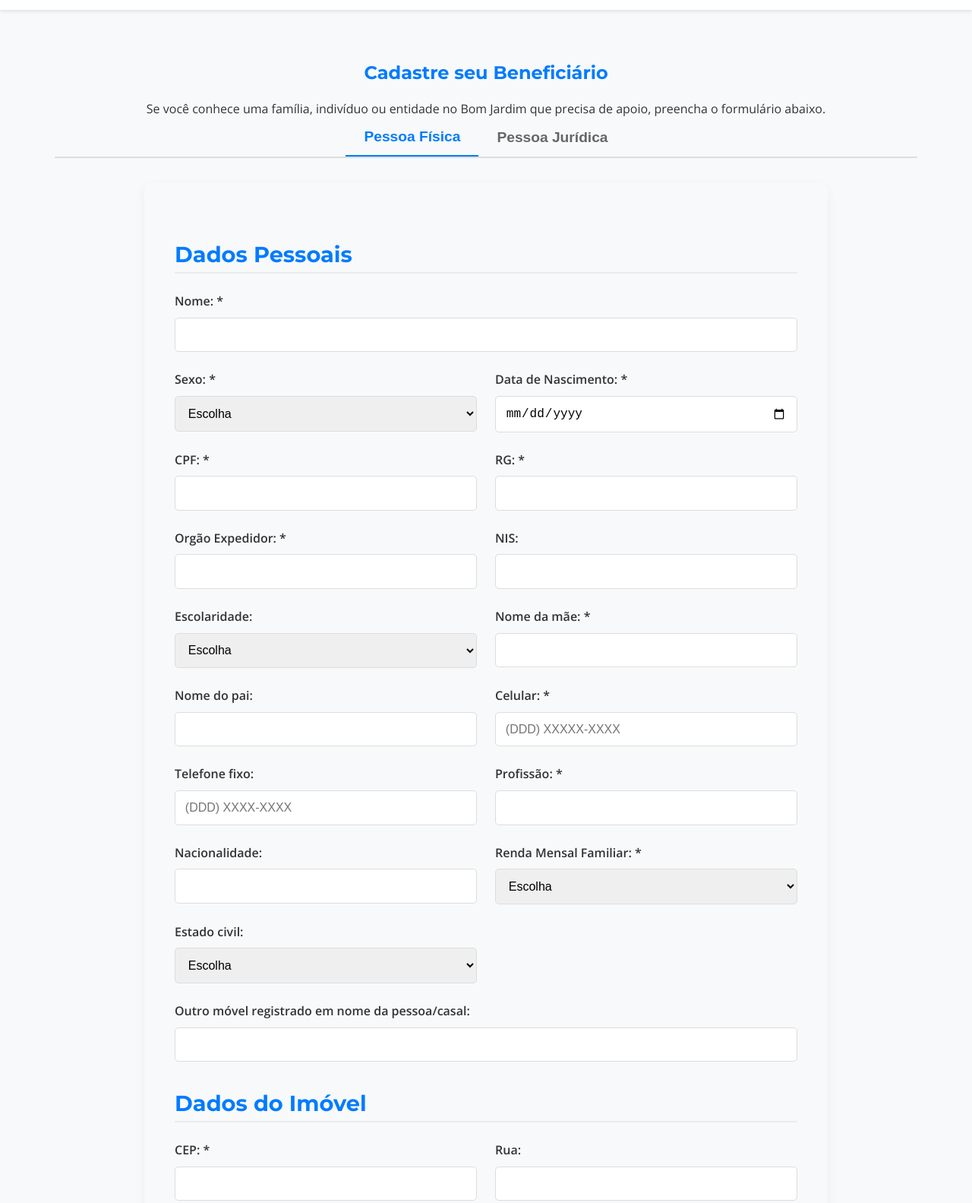
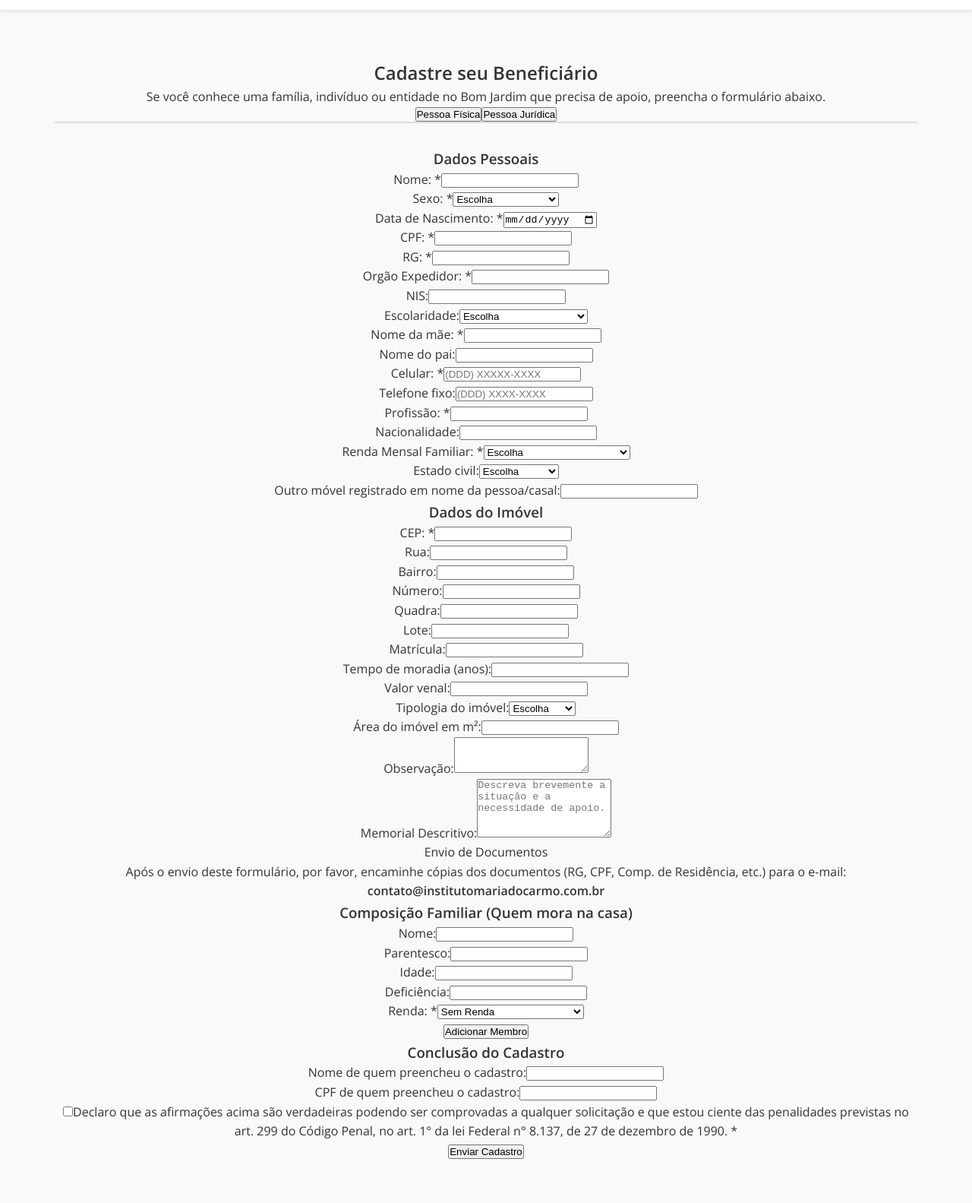
Before and after one commit to Derek-PCoelho/site-instituto-maria-do-carmo, a website: page Projeto de extensão - 2025.1 - concluindo/cadastro-beneficiario.html in a window 1280 px wide. Shown: the part 107-1690 px from the top of the page at 76% size. Drawn offline with nearby package versions, Linux system fonts and the light colour scheme.

Commit message:
Update style.css

```diff
--- a/Projeto de extensão - 2025.1 - concluindo/style.css
+++ b/Projeto de extensão - 2025.1 - concluindo/style.css
@@ -2,8 +2,8 @@
 @import url('https://fonts.googleapis.com/css2?family=Montserrat:wght@400;600;700&family=Open+Sans:wght@400;600&display=swap');
 
 :root {
-    --primary-color: #007BFF; /* Azul principal */
-    --secondary-color: #28A745; /* Verde para sucesso/botões */
+    --primary-color: #007BFF;
+    --secondary-color: #28A745;
     --text-dark: #333;
     --text-light: #666;
     --background-light: #f8f9fa;
@@ -23,22 +23,6 @@ body {
     line-height: 1.6;
     color: var(--text-dark);
     background-color: var(--background-light);
-}
-
-h1, h2, h3 {
-    font-family: 'Montserrat', sans-serif;
-    color: var(--primary-color);
-    margin-bottom: 1rem;
-}
-
-a {
-    color: var(--primary-color);
-    text-decoration: none;
-    transition: color 0.3s ease;
-}
-
-a:hover {
-    color: var(--secondary-color);
 }
 
 /* Header e Navegação */
@@ -64,9 +48,12 @@ nav {
     height: 5rem;
 }
 
+/* ESTILOS DE DESKTOP PARA OS LINKS (CORRIGIDO) */
 .nav-links ul {
     list-style: none;
-    display: flex;
+    display: flex; /* Garante que o menu seja horizontal no desktop */
+    margin: 0;
+    padding: 0;
 }
 
 .nav-links ul li {
@@ -79,153 +66,15 @@ nav {
     padding: 0.5rem 0;
 }
 
-/* Seções Gerais */
-section {
-    padding: 4rem 2rem;
-    max-width: 1200px;
-    margin: 0 auto;
-    text-align: center;
-}
-
-/* Botões */
-.btn-doar, .btn-submit-beneficiary {
-    display: inline-block;
-    background-color: var(--secondary-color);
-    color: var(--white);
-    padding: 0.8rem 1.8rem;
-    border-radius: 50px;
-    font-weight: 700;
-    text-transform: uppercase;
-    transition: background-color 0.3s ease;
-    border: none;
-    cursor: pointer;
-}
-
-.btn-doar:hover, .btn-submit-beneficiary:hover {
-    background-color: #218838;
-}
-
-/* Formulário de Beneficiário */
-.form-tab-switcher {
-    display: flex;
-    justify-content: center;
-    margin-bottom: 2rem;
-    border-bottom: 2px solid var(--border-color);
-}
-
-.tab-link {
-    padding: 0.8rem 1.5rem;
-    cursor: pointer;
-    border: none;
-    background-color: transparent;
-    font-size: 1.2rem;
-    font-weight: 600;
-    color: var(--text-light);
-}
-
-.tab-link.active {
-    color: var(--primary-color);
-    border-bottom: 2px solid var(--primary-color);
-}
-
-.beneficiary-form {
+/* Esconde o botão hambúrguer no desktop */
+.nav-toggle {
     display: none;
-    background-color: var(--background-light);
-    padding: 2.5rem;
-    border-radius: 10px;
-    box-shadow: 0 5px 15px rgba(0,0,0,0.05);
-    max-width: 900px;
-    margin: 2rem auto;
-    text-align: left;
-}
-
-.beneficiary-form.active {
-    display: block;
-}
-
-.form-section-title {
-    font-size: 1.8rem;
-    color: var(--primary-color);
-    margin-top: 2rem;
-    margin-bottom: 1.5rem;
-    border-bottom: 2px solid var(--background-grey);
-}
-
-.form-grid {
-    display: grid;
-    grid-template-columns: repeat(2, 1fr);
-    gap: 1.5rem;
-    margin-bottom: 1.5rem;
-}
-
-.form-group.full-width {
-    grid-column: 1 / -1;
-}
-
-.form-group label {
-    display: block;
-    margin-bottom: 0.5rem;
-    font-weight: 600;
-}
-
-.form-group input, .form-group select, .form-group textarea {
-    width: 100%;
-    padding: 0.8rem;
-    border: 1px solid var(--border-color);
-    border-radius: 5px;
-    font-size: 1rem;
-}
-
-.checkbox-label {
-    display: flex;
-    align-items: center;
-    gap: 0.8rem;
-}
-
-.form-info-text {
-  background-color: #e9ecef;
-  padding: 1rem;
-  border-radius: 5px;
-  font-size: 0.95rem;
-}
-
-/* Feedback do Formulário */
-.feedback {
-    padding: 1rem;
-    margin-bottom: 1.5rem;
-    border-radius: 5px;
-    font-weight: 600;
-    text-align: center;
-}
-
-.feedback.success {
-    background-color: #d4edda;
-    color: #155724;
-}
-
-.feedback.error {
-    background-color: #f8d7da;
-    color: #721c24;
-}
-
-.feedback.loading {
-    background-color: #e2e3e5;
-    color: #383d41;
 }
 
 
-
-/* Mobile*/
-
-
-.nav-toggle {
-    display: none;
-    background: transparent;
-    border: none;
-    cursor: pointer;
-    padding: 0.5rem;
-    z-index: 1001;
-}
+/* =================================================================== */
+/* ==== ESTILOS PARA MENU HAMBÚRGUER (MOBILE) ===================== */
+/* =================================================================== */
 
 .hamburger {
     display: block;
@@ -262,14 +111,19 @@ header.nav-open .hamburger::after {
     transform: rotate(-45deg) translate(5px, -6px);
 }
 
-
-/* Responsividade */
+/* Responsividade - Aqui redefinimos os estilos para o mobile */
 @media (max-width: 768px) {
-    /* Mostra o botão hambúrguer e esconde o menu normal */
+    /* Mostra o botão hambúrguer */
     .nav-toggle {
         display: block;
+        background: transparent;
+        border: none;
+        cursor: pointer;
+        padding: 0.5rem;
+        z-index: 1001;
     }
 
+    /* Esconde o menu de links */
     .nav-links {
         position: fixed;
         top: 0;
@@ -277,7 +131,7 @@ header.nav-open .hamburger::after {
         width: 70%;
         height: 100vh;
         background: var(--white);
-        display: flex;
+        display: flex; /* Usa flex para centralizar */
         flex-direction: column;
         justify-content: center;
         align-items: center;
@@ -285,27 +139,45 @@ header.nav-open .hamburger::after {
         box-shadow: -2px 0 10px rgba(0,0,0,0.1);
     }
 
-    /* Mostra o menu quando a classe .nav-open é adicionada no header */
+    /* Mostra o menu quando a classe .nav-open é adicionada */
     header.nav-open .nav-links {
         right: 0;
     }
 
-    /* Organiza os links na vertical */
-    nav ul {
+    /* Organiza a lista na vertical */
+    .nav-links ul {
         flex-direction: column;
         text-align: center;
     }
 
-    nav ul li {
-        margin: 1.5rem 0;
+    .nav-links ul li {
+        margin-left: 0; /* Remove a margem do desktop */
+        margin: 1.5rem 0; /* Adiciona margem vertical */
     }
 
-    /* Outras regras de responsividade que você já tinha */
     nav {
-        flex-direction: row; /* Mantém logo e botão na mesma linha */
-    }
-
-    .form-grid {
-        grid-template-columns: 1fr;
+        flex-direction: row;
     }
 }
+
+
+/* =================================================================== */
+/* ==== O RESTANTE DO SEU CSS (sem alterações) ======================== */
+/* =================================================================== */
+
+/* Seções Gerais */
+section {
+    padding: 4rem 2rem;
+    max-width: 1200px;
+    margin: 0 auto;
+    text-align: center;
+}
+
+/* ... (O restante do seu CSS para botões, formulários, etc., continua aqui) ... */
+.form-tab-switcher {
+    display: flex;
+    justify-content: center;
+    margin-bottom: 2rem;
+    border-bottom: 2px solid var(--border-color);
+}
+/* etc... */
```
